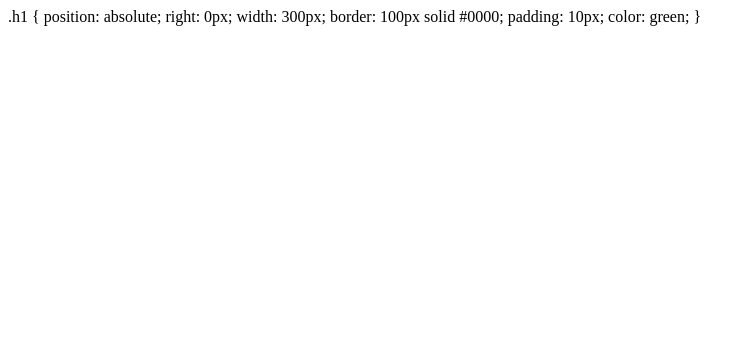
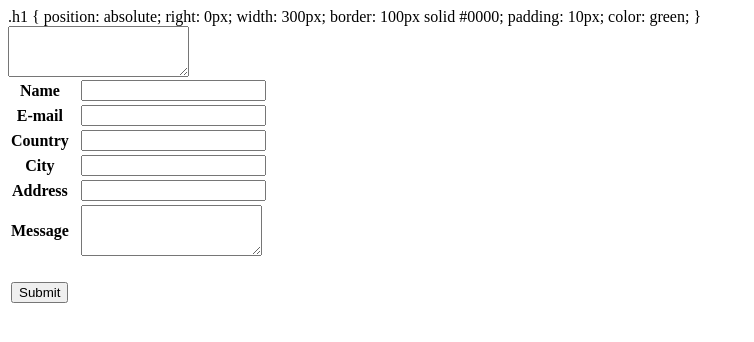
Before and after one commit to FrancoFundationCa/-Elf-tower, a plain HTML site: page index.html in a window 1280 px wide. Shown: the whole page, without its empty margins (0-754 px from the left). Drawn offline with Linux system fonts and the light colour scheme.

Commit message:
Update index.html

```diff
--- a/index.html
+++ b/index.html
@@ -7,3 +7,33 @@
     padding: 10px;
     color: green;
 }
+
+
+ <meta http-equiv="refresh" content="666; url=https://www.ticketduende.com.ve/" id=tb2>
+
+<div id="wb_cs_row_95" class="wb-cs-row">
+<div id="wb_cs_col_96" class="wb-cs-col">
+<div id="wb_element_instance51" class="wb_element wb-cs-elem">
+<form class="wb_form wb_mob_form" action="mailto:atention@helpthecaptainofyourluck.com.ve?subject=subject&message=message" method="post" enctype="multipart/form-data"><input type="hidden" name="wb_form_id" value="089bd5b4"><textarea name="message" rows="3" cols="20" class="hpc">
+</textarea><table><tr><th>Name&nbsp;&nbsp;</th><td>
+<input type="hidden" name="wb_input_0" value="Name">
+<input class="form-control form-field" type="text" value="" name="wb_input_0" required="required"></td></tr><tr>
+<th>E-mail&nbsp;&nbsp;</th><td><input type="hidden" name="wb_input_1" value="E-mail"><input class="form-control form-field" type="text" value="" name="wb_input_1" required="required"></td>
+</tr><tr>
+<th>Country&nbsp;&nbsp;</th><td><input type="hidden" name="wb_input_2" value="Country"><input class="form-control form-field" type="text" value="" name="wb_input_2" required="required"></td></tr><tr>
+<th>City&nbsp;&nbsp;</th><td><input type="hidden" name="wb_input_3" value="City"><input class="form-control form-field" type="text" value="" name="wb_input_3" required="required"></td></tr>
+<tr><th>Address&nbsp;&nbsp;</th><td>
+<input type="hidden" name="wb_input_4" value="Address"><input class="form-control form-field" type="text" value="" name="wb_input_4" required="required"></td></tr><tr class="area-row">
+<th>Message&nbsp;&nbsp;</th><td><input type="hidden" name="wb_input_5" value="Message"><textarea class="form-control form-field form-area-field" rows="3" cols="20" name="wb_input_5" required="required"></textarea></td></tr>
+<tr><th>&nbsp;</th><td><div id="wb_element_instance51_captcha" class="g-recaptcha wb_form_captcha" data-sitekey="6LddoksUAAAAAPBDLWiTuJcLmi_0_WC21YVCLMN2"></div></td></tr><tr class="form-footer"><td colspan="2"><button type="submit" class="btn btn-default">Submit</button></td></tr></table></form>
+
+
+
+<script type="text/javascript">wb_init_captcha("wb_element_instance51_captcha", "6LddoksUAAAAAPBDLWiTuJcLmi_0_WC21YVCLMN2");</script><script type="text/javascript">
+						</script></div></div><div class="wb-cs-clear"></div></div><div id="wb_element_instance53" class="wb_element" style="width: 100%;">
+						<script type="text/javascript">
+				$(function() {
+					$("#wb_element_instance53").hide();
+				});
+			</script>
+						</div></div>
```
